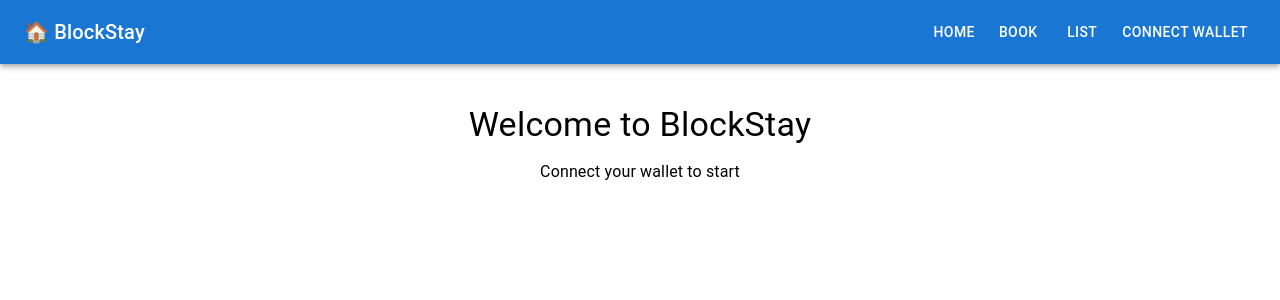
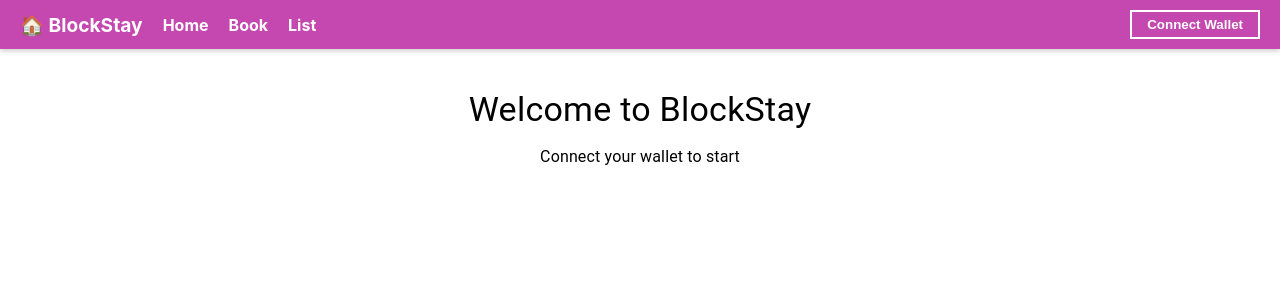
Before and after one commit to Ash20pk/AirBnB-dApp, a React (Create React App) app in the folder frontend/: page / in a window 1280 px wide. Shown: the top 300 px of the page. Built offline with nearby package versions, Linux system fonts and the light colour scheme.

Commit message:
updated ui

```diff
--- a/frontend/src/components/NavigationBar.tsx
+++ b/frontend/src/components/NavigationBar.tsx
@@ -1,31 +1,26 @@
 import React from 'react';
-import { AppBar, Toolbar, Typography, Button } from '@mui/material';
 import { Link } from 'react-router-dom';
-import './style/NavigationBar.css';
+import './style/NavigationBar.css'; // Make sure this path is correct
+
 interface NavigationBarProps {
     connected: boolean;
-    onConnect: () => Promise<void>; // Assuming connect/disconnect are async functions
+    onConnect: () => Promise<void>;
     onDisconnect: () => void;
-
 }
 
 const NavigationBar: React.FC<NavigationBarProps> = ({ connected, onConnect, onDisconnect }) => {
   return (
-    <AppBar position="static" className="navbar"> {/* Apply the navbar class */}
-      <Toolbar>
-        <Typography variant="h6" sx={{ flexGrow: 1 }} className="logo"> {/* Apply the logo class */}
-        🏠 BlockStay
-        </Typography>
-        <Button color="inherit" component={Link} to="/" className="nav-link">Home</Button>
-        <Button color="inherit" component={Link} to="/book" className="nav-link">Book</Button>
-        <Button color="inherit" component={Link} to="/list" className="nav-link">List</Button>
-        {connected ? (
-          <Button color="inherit" onClick={onDisconnect} className="disconnect-button">Disconnect Wallet</Button>
-        ) : (
-          <Button color="inherit" onClick={onConnect} className="connect-button">Connect Wallet</Button>
-        )}
-      </Toolbar>
-    </AppBar>
+    <div className="navbar">
+      <span className="logo">🏠 BlockStay</span>
+      <Link to="/" className="nav-link">Home</Link>
+      <Link to="/book" className="nav-link">Book</Link>
+      <Link to="/list" className="nav-link">List</Link>
+      {connected ? (
+        <button onClick={onDisconnect} className="disconnect-button">Disconnect Wallet</button>
+      ) : (
+        <button onClick={onConnect} className="connect-button">Connect Wallet</button>
+      )}
+    </div>
   );
 };
 
--- a/frontend/src/components/style/NavigationBar.css
+++ b/frontend/src/components/style/NavigationBar.css
@@ -2,40 +2,56 @@
 
 /* Navigation bar container */
 .navbar {
-    background-color: #C53AAE; /* Background color */
+  background-color: #c547b0; /* Maintain the same background color */
+  padding: 10px 20px; /* Add some padding for better spacing */
+  display: flex; /* Use flexbox for better alignment */
+  align-items: center; /* Align items vertically */
+  box-shadow: 0 2px 5px rgba(0, 0, 0, 0.2); /* Add subtle shadow for depth */
 }
 
 /* Connect/Disconnect button styling */
 .connect-button,
 .disconnect-button {
   font-weight: bold;
-    color: #fff; /* Text color */
-    border: 1px solid;
-    border-color: #000000;
+  color: #fff; /* White text color */
+  background-color: transparent; /* Transparent background */
+  border: 2px solid #fff; /* White border */
+  padding: 5px 15px; /* Padding inside the button */
+  margin-left: auto; /* Push buttons to the right */
+  cursor: pointer; /* Change cursor to pointer */
+  transition: background-color 0.3s, color 0.3s; /* Smooth transition for hover effect */
 }
 
-  /* Disconnect button styling */
+.connect-button:hover,
+.disconnect-button:hover {
+  background-color: #fff; /* White background on hover */
+  color: #c547b0; /* Original navbar color for text on hover */
+}
+
+/* Disconnect button specific styling */
 .disconnect-button {
-    background-color: #000000; /* Red color for disconnect button */
-    border: 1px solid;
-    border-color: #fff;
+  background-color: #000000; /* Black background */
+  border-color: #fff; /* White border */
 }
 
 /* Logo styling */
 .logo {
   font-weight: bold;
-    color: #fff; /* Text color */
+  color: #fff; /* White text color */
+  font-size: 1.2em; /* Slightly larger font size */
 }
 
 /* Navigation links styling */
 .nav-link {
   font-weight: bold;
-    margin-left: 20px; /* Add spacing between links */
-    text-decoration: none;
-    color: #fff; /* Text color */
+  margin-left: 20px; /* Spacing between links */
+  color: #fff; /* White text color */
+  text-decoration: none; /* No underline */
+  transition: color 0.3s; /* Smooth transition for color change */
 }
 
 /* Add hover effect to links */
 .nav-link:hover {
-    text-decoration: underline;
+  color: #e6e6e6; /* Lighter shade for hover */
+  text-decoration: underline; /* Underline on hover */
 }
```
Also changed, not shown: 1 other file (tests, documents, lock files or other folders). Lines whose indentation alone changed are shown as unchanged.
